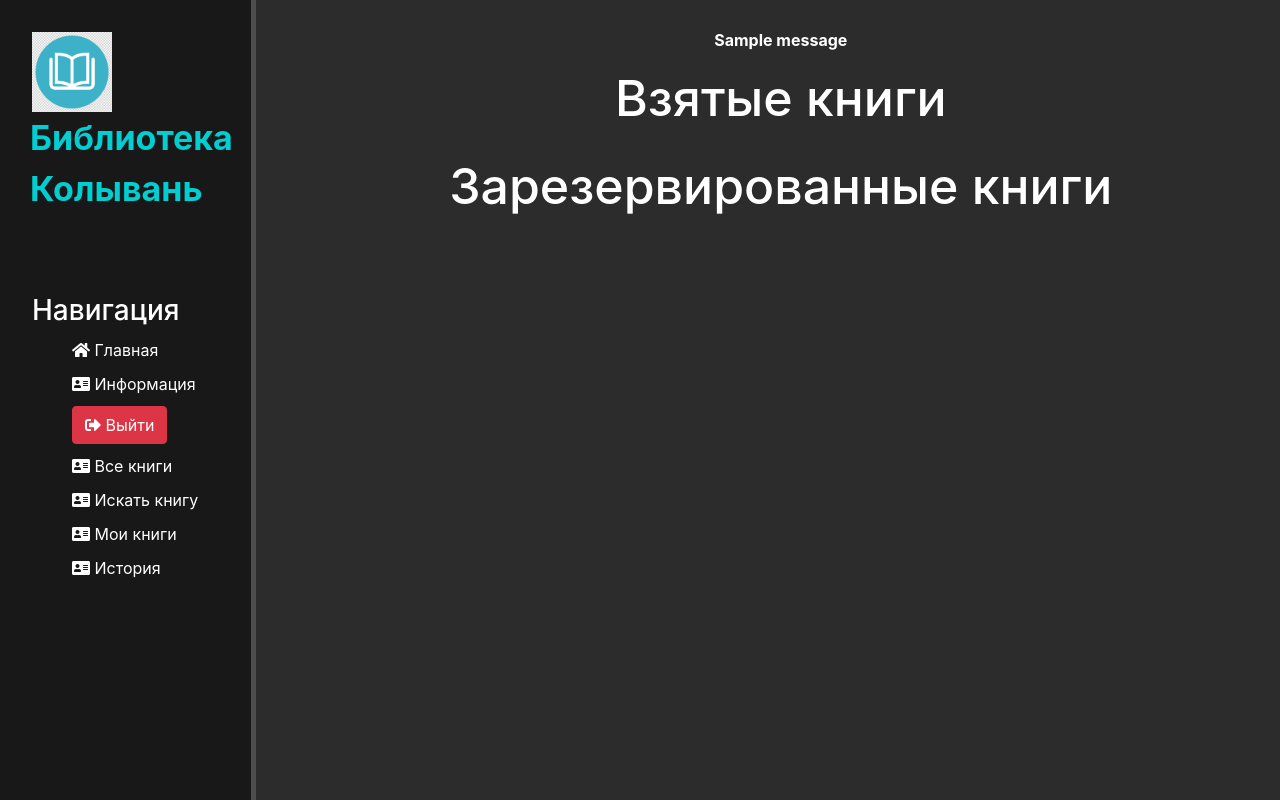
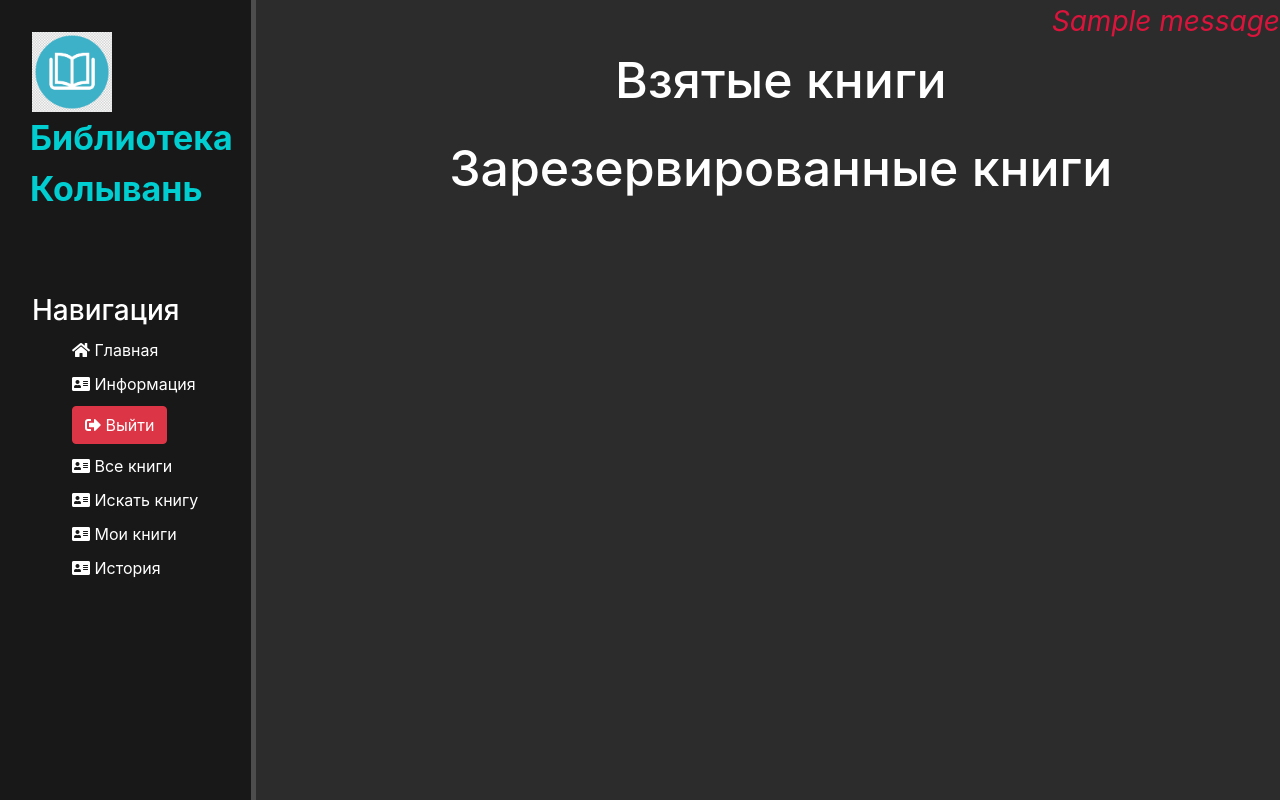
Before and after one commit to BratLyapsus/bookonshelf_django, a Django app: page /usr/mybooks in a window 1280 px wide. Run offline with Django 3.2, Linux system fonts and the light colour scheme; a user stored in the database is signed in; data comes from the database, SQL or seed files in the repository; both versions use the stored data as it was after the commit; one stand-in notice (Sample message) is shown; some libraries are stand-ins or nearby versions.

Commit message:
added CSS for messages: for mybooks and user_bookdetails

```diff
--- a/bookonshelf_django/main/static/main/css/main.css
+++ b/bookonshelf_django/main/static/main/css/main.css
@@ -242,6 +242,18 @@ main .features_books {
 
 }
 .add_links{
+    position: absolute;
+    right: 600px;
+    top: 100px;
+}
+
+.message{
+    width: 100%;
+    height: 30px;
     position: relative;
-    left: 600px;
+    top: 0px;
+    font-size: 28px;
+    color: crimson;
+    text-align: right;
+
 }
--- a/bookonshelf_django/usr/templates/usr/mybooks.html
+++ b/bookonshelf_django/usr/templates/usr/mybooks.html
@@ -8,18 +8,16 @@
 {% endblock %}
 
 {% block content %}
-
-
+    <div class="message">
+        {% with messages as messages %}  {% if messages %}
+            {% for message in messages %}
+                <i class="fa-solid fa-message-text">{{ message }}</i>
+            {% endfor %}
+        {% endif %}
+        {% endwith %}
+    </div>
 
 <div class="features_books">
-
-    <h1>{{ message }}</h1>
-{% with messages as messages %}  {% if messages %}
-                {% for message in messages %}
-                <p><b>{{ message }}</b></p>
-                {% endfor %}
-        {% endif %}
-        {% endwith %}
    <h1>Взятые книги</h1>
    <div class="book_list">
        {% for borrowedbook in borrowedbooks %}
```
Also changed, not shown: bookonshelf_django/usr/templates/usr/bookdetails.html (+13 -7 lines), bookonshelf_django/adm/templates/adm/delete.html (added), bookonshelf_django/db.sqlite3.
